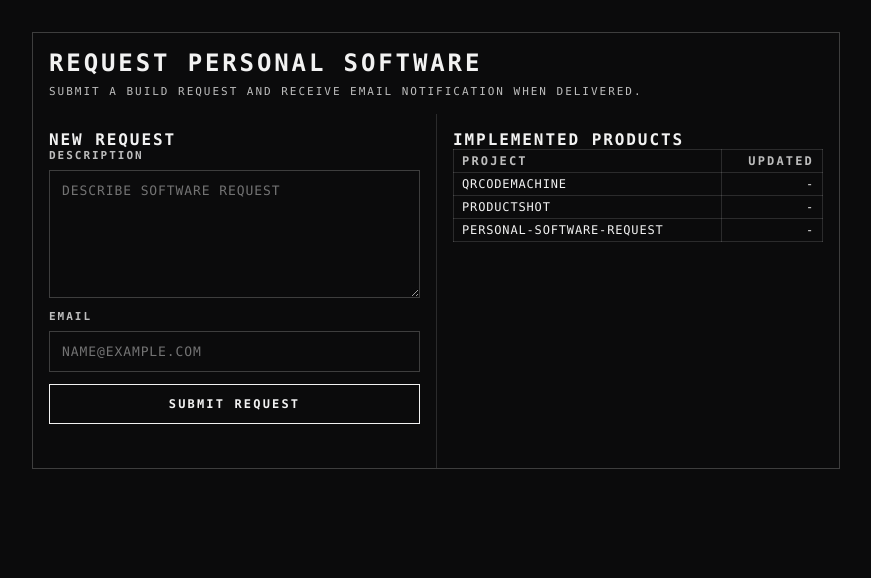
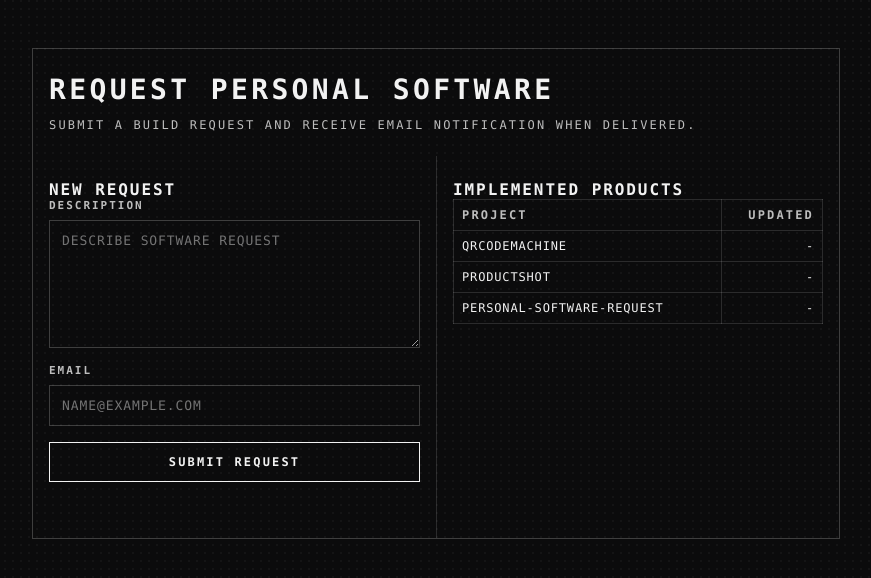
Before and after one commit to yaosamo/personal-software-request, a website: page index.html in a window 1280 px wide. Shown: the whole page, without its empty margins (204-1075 px from the left). Drawn offline with Linux system fonts and the light colour scheme; no server answers; a web font is replaced by a local one.

Commit message:
revert: restore pre-minimal grid UI state

```diff
--- a/index.html
+++ b/index.html
@@ -40,9 +40,19 @@
         letter-spacing: var(--track-3);
       }
 
+      body::before {
+        content: "";
+        position: fixed;
+        inset: 0;
+        pointer-events: none;
+        opacity: 0.04;
+        background-image: radial-gradient(circle at 1px 1px, #ffffff 1px, transparent 0);
+        background-size: 8px 8px;
+      }
+
       main {
         max-width: 840px;
-        margin: 32px auto 48px;
+        margin: 48px auto 64px;
         padding: 0 16px;
       }
 
@@ -51,7 +61,7 @@
       }
 
       .section {
-        padding: 16px;
+        padding: 24px 16px;
       }
 
       .section + .section {
@@ -66,7 +76,7 @@
       }
 
       h1 {
-        font-size: 24px;
+        font-size: 28px;
       }
 
       h2 {
@@ -74,10 +84,10 @@
       }
 
       .subtitle {
-        margin: 8px 0 0;
+        margin: 12px 0 0;
         color: var(--muted);
         letter-spacing: var(--track-2);
-        font-size: 11px;
+        font-size: 12px;
       }
 
       .grid {
@@ -86,7 +96,7 @@
       }
 
       .grid > .pane {
-        padding: 16px;
+        padding: 24px 16px;
       }
 
       .grid > .pane + .pane {
@@ -95,7 +105,7 @@
 
       form {
         display: grid;
-        gap: 12px;
+        gap: 16px;
       }
 
       .field {
@@ -154,11 +164,12 @@
         font-weight: 700;
         letter-spacing: var(--track-2);
         cursor: pointer;
-        transition: opacity 120ms ease;
+        transition: background-color 120ms ease, color 120ms ease, opacity 120ms ease;
       }
 
       button:hover {
-        opacity: 0.9;
+        background: var(--fg);
+        color: var(--bg);
       }
 
       button:active {
@@ -196,7 +207,7 @@
       .table th,
       .table td {
         border: 1px solid var(--hair);
-        padding: 4px 8px;
+        padding: 8px;
         vertical-align: top;
       }
 
@@ -240,7 +251,7 @@
         }
 
         h1 {
-          font-size: 20px;
+          font-size: 24px;
         }
       }
     </style>
```
